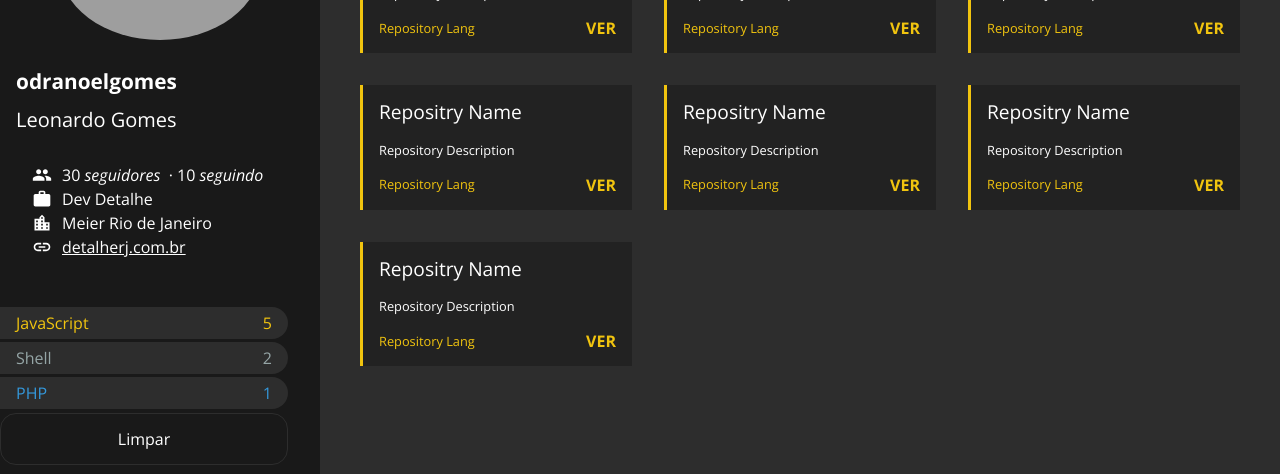
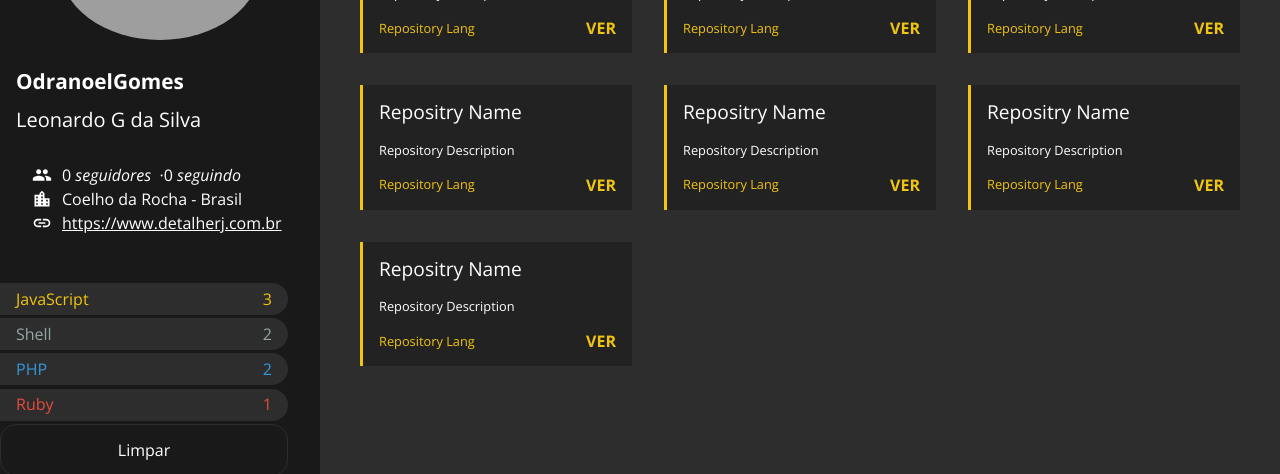
Before and after one commit to OdranoelGomes/api-github, a React (Create React App) app: page /repositories in a window 1280 px wide. Shown: the part 143-617 px from the top of the page. Built offline with nearby package versions, Linux system fonts and the light colour scheme; grey boxes are pictures that could not be loaded.

Commit message:
Update - Repositories
Filter - Parte1 Finalizado!

```diff
--- a/src/pages/RepositoriesPage/Filter/index.js
+++ b/src/pages/RepositoriesPage/Filter/index.js
@@ -1,15 +1,10 @@
 import React from 'react';
+import PropTypes from 'prop-types';
 
 import { Container, Selector, Cleaner } from './styles';
 
-const Filter = () => {
-  const langs = [
-    { name: 'JavaScript', count: 5, color: '#f1c40f' },
-    { name: 'Shell', count: 2, color: '#95a5a6' },
-    { name: 'PHP', count: 1, color: '#3498db' },
-  ];
-
-  const selectors = langs.map(({ name, count, color }) => (
+const Filter = ({ languages }) => {
+  const selectors = languages.map(({ name, count, color }) => (
     <Selector key={name.toLowerCase()} color={color}>
       <span>{name}</span>
       <span>{count}</span>
@@ -24,4 +19,14 @@
   );
 };
 
+Filter.propTypes = {
+  languages: PropTypes.arrayOf(
+    PropTypes.shape({
+      name: PropTypes.string.isRequired,
+      count: PropTypes.number.isRequired,
+      color: PropTypes.string,
+    }).isRequired
+  ).isRequired,
+};
+
 export default Filter;
--- a/src/pages/RepositoriesPage/Profile/index.js
+++ b/src/pages/RepositoriesPage/Profile/index.js
@@ -1,33 +1,54 @@
 import React from 'react';
+import PropTypes from 'prop-types';
 
 import { MdGroup, MdLocationCity, MdWork, MdLink } from 'react-icons/md';
 
 import { Container, Header, Avatar, Login, Name, Inner, Data } from './styles';
 
-const Profile = () => (
+const Profile = ({ user }) => (
   <Container>
     <Header>
-      <Avatar src="https://avatars.githubusercontent.com/u/102685888?v=4" />
-      <Login>odranoelgomes</Login>
-      <Name>Leonardo Gomes</Name>
+      <Avatar src={user.avatar_url} />
+      <Login>{user.login}</Login>
+      <Name>{user.name}</Name>
     </Header>
     <Inner>
       <Data>
         <MdGroup size={20} />
-        30&nbsp;<i>seguidores</i>&nbsp; &middot; 10&nbsp;<i>seguindo</i>
+        {user.following}&nbsp;<i>seguidores</i>&nbsp; &middot;
+        {user.followers}&nbsp;<i>seguindo</i>
       </Data>
+      {user.company && (
         <Data>
-        <MdWork size={20} /> Dev Detalhe
+          <MdWork size={20} /> {user.company}
         </Data>
+      )}
+      {user.location && (
         <Data>
-        <MdLocationCity size={20} />
-        Meier Rio de Janeiro</Data>
+          <MdLocationCity size={20} /> {user.location}
+        </Data>
+      )}
+      {user.blog && (
         <Data>
           <MdLink size={20} />
-        <a href="http://www.detalherj.com.br">detalherj.com.br</a>
+          <a href={`\\${user.blog}`}>{user.blog}</a>
         </Data>
+      )}
     </Inner>
   </Container>
 );
 
+Profile.propTypes = {
+  user: PropTypes.shape({
+    login: PropTypes.string.isRequired,
+    name: PropTypes.string.isRequired,
+    avatar_url: PropTypes.string.isRequired,
+    followers: PropTypes.number.isRequired,
+    following: PropTypes.number.isRequired,
+    company: PropTypes.string,
+    blog: PropTypes.string,
+    location: PropTypes.string,
+  }).isRequired,
+};
+
 export default Profile;
--- a/src/pages/RepositoriesPage/index.js
+++ b/src/pages/RepositoriesPage/index.js
@@ -6,16 +6,78 @@
 
 import { Container, Sidebar, Main } from './styles';
 
-const RepositoriesPage = () => (
+const RepositoriesPage = () => {
+  const user = {
+    login: 'OdranoelGomes',
+    name: 'Leonardo G da Silva',
+    avatar_url: 'https://avatars.githubusercontent.com/u/102685888?v=4',
+    followers: 0,
+    following: 0,
+    company: null,
+    blog: 'https://www.detalherj.com.br',
+    location: 'Coelho da Rocha - Brasil',
+  };
+
+  // eslint-disable-next-line no-unused-vars
+  const repositories = [
+    {
+      name: 'Repo 1',
+      description: 'Descrição',
+      html_url: 'https://www.detalherj.com.br',
+      language: 'JavaScript',
+    },
+    {
+      name: 'Repo 2',
+      description: 'Descrição',
+      html_url: 'https://www.detalherj.com.br',
+      language: 'JavaScript',
+    },
+    {
+      name: 'Repo 3',
+      description: 'Descrição',
+      html_url: 'https://www.detalherj.com.br',
+      language: 'PHP',
+    },
+    {
+      name: 'Repo 4',
+      description: 'Descrição',
+      html_url: 'https://www.detalherj.com.br',
+      language: 'Ruby',
+    },
+    {
+      name: 'Repo 5',
+      description: 'Descrição',
+      html_url: 'https://www.detalherj.com.br',
+      language: 'Java',
+    },
+    {
+      name: 'Repo 6',
+      description: 'Descrição',
+      html_url: 'https://www.detalherj.com.br',
+      language: 'TypeScript',
+    },
+  ];
+
+  // Calculo dos Filters
+
+  const languages = [
+    { name: 'JavaScript', count: 3, color: '#f1c40f' },
+    { name: 'Shell', count: 2, color: '#95a5a6' },
+    { name: 'PHP', count: 2, color: '#3498db' },
+    { name: 'Ruby', count: 1, color: '#e74c3c' },
+  ];
+
+  return (
     <Container>
       <Sidebar>
-      <Profile />
-      <Filter />
+        <Profile user={user} />
+        <Filter languages={languages} />
       </Sidebar>
       <Main>
         <Repositories />
       </Main>
     </Container>
   );
+};
 
 export default RepositoriesPage;
```
Lines whose indentation alone changed are shown as unchanged.
